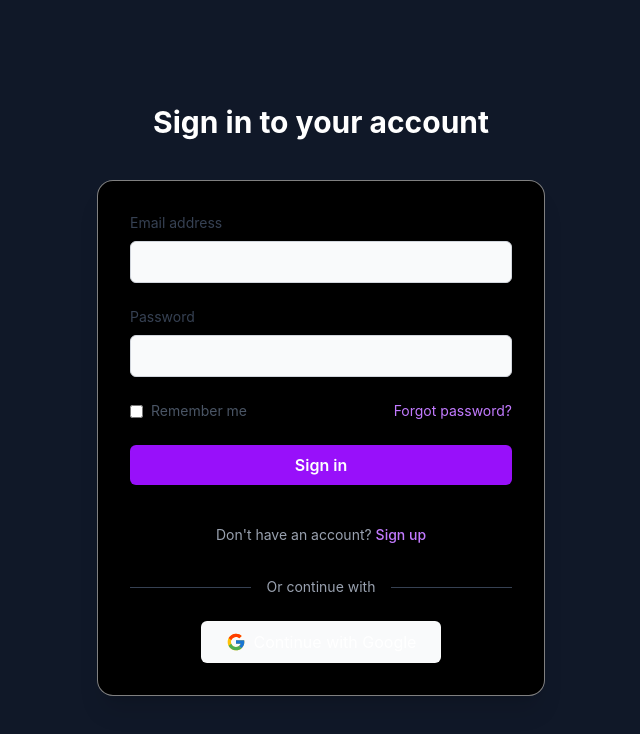
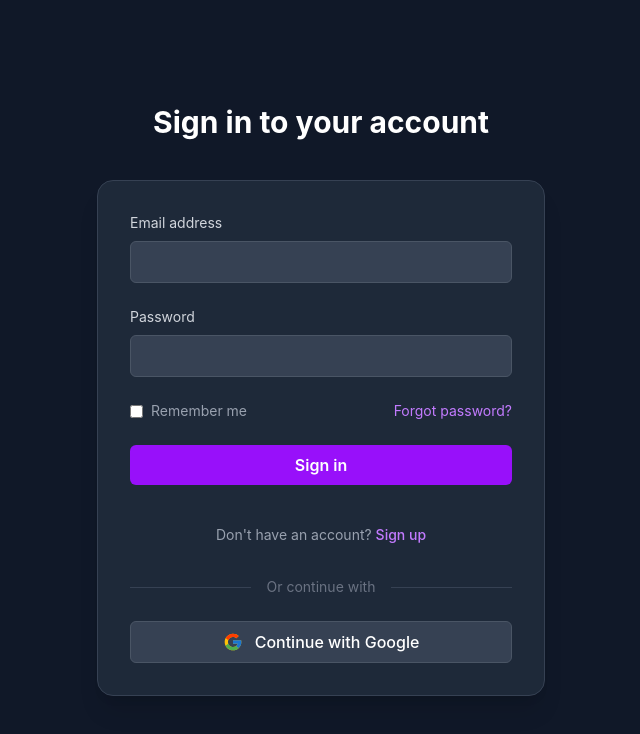
Before and after one commit to Srinivas-7/course-platform, a React (Vite) app: page /login in a window 1280 px wide. Shown: the top 734 px of the page, without its empty margins (319-959 px from the left). Built offline with nearby package versions, Linux system fonts and the light colour scheme.

Commit message:
Fix : Changed the contrast and color of the login page

```diff
--- a/src/pages/Login.jsx
+++ b/src/pages/Login.jsx
@@ -36,19 +36,17 @@ export default function Login() {
       return;
     }
 
-    console.log("Logged in user:", data.user);
     navigate("/dashboard", { replace: true });
   };
 
   const handleForgotPassword = async () => {
     const resetEmail = prompt("Enter your email address to reset your password:");
-
     if (!resetEmail) return;
 
     setResetLoading(true);
 
     const { error } = await supabase.auth.resetPasswordForEmail(resetEmail, {
-      redirectTo: "https://granita-acf12d.netlify.app/reset-password", // ✅ updated
+      redirectTo: "https://granita-acf12d.netlify.app/reset-password",
     });
 
     setResetLoading(false);
@@ -83,7 +81,8 @@ export default function Login() {
         Sign in to your account
       </h2>
 
-      <div className="w-full max-w-md bg-black border border-white/50 backdrop-blur-md rounded-2xl p-8 shadow-xl">
+      {/* ✅ Dark card matching website theme */}
+      <div className="w-full max-w-md bg-gray-800 border border-gray-700 rounded-2xl p-8 shadow-xl">
         <form
           className="space-y-6"
           onSubmit={(e) => {
@@ -92,31 +91,31 @@ export default function Login() {
           }}
         >
           <div>
-            <label className="block text-sm text-gray-700 mb-2">
+            <label className="block text-sm text-gray-300 mb-2">
               Email address
             </label>
             <input
               type="email"
               value={email}
               onChange={(e) => setEmail(e.target.value)}
-              className="w-full rounded-md bg-gray-50 border border-gray-300 px-4 py-2 text-gray-900 focus:outline-none focus:ring-2 focus:ring-purple-500"
+              className="w-full rounded-md bg-gray-700 border border-gray-600 px-4 py-2 text-white placeholder-gray-400 focus:outline-none focus:ring-2 focus:ring-purple-500"
             />
           </div>
 
           <div>
-            <label className="block text-sm text-gray-700 mb-2">
+            <label className="block text-sm text-gray-300 mb-2">
               Password
             </label>
             <input
               type="password"
               value={password}
               onChange={(e) => setPassword(e.target.value)}
-              className="w-full rounded-md bg-gray-50 border border-gray-300 px-4 py-2 text-gray-900 focus:outline-none focus:ring-2 focus:ring-purple-500"
+              className="w-full rounded-md bg-gray-700 border border-gray-600 px-4 py-2 text-white placeholder-gray-400 focus:outline-none focus:ring-2 focus:ring-purple-500"
             />
           </div>
 
           <div className="flex items-center justify-between text-sm">
-            <label className="cursor-pointer flex items-center gap-2 text-gray-600">
+            <label className="cursor-pointer flex items-center gap-2 text-gray-400">
               <input type="checkbox" className="accent-purple-500" />
               Remember me
             </label>
@@ -149,16 +148,18 @@ export default function Login() {
           </p>
         </form>
 
-        <div className="mt-8 flex items-center gap-4 text-gray-400 text-sm">
+        {/* Divider */}
+        <div className="mt-8 flex items-center gap-4 text-gray-500 text-sm">
           <div className="flex-1 h-px bg-gray-700"></div>
           Or continue with
           <div className="flex-1 h-px bg-gray-700"></div>
         </div>
 
+        {/* ✅ Google button - dark theme */}
         <div className="mt-6 flex justify-center">
           <button
             onClick={handleGoogleLogin}
-            className="cursor-pointer flex items-center justify-center gap-2 bg-gray-50 hover:bg-white/20 border border-white/10 rounded-md py-2 px-6 text-white"
+            className="cursor-pointer flex items-center justify-center gap-3 w-full bg-gray-700 hover:bg-gray-600 border border-gray-600 rounded-md py-2 px-6 text-white font-medium transition"
           >
             <FcGoogle size={20} />
             Continue with Google
```
